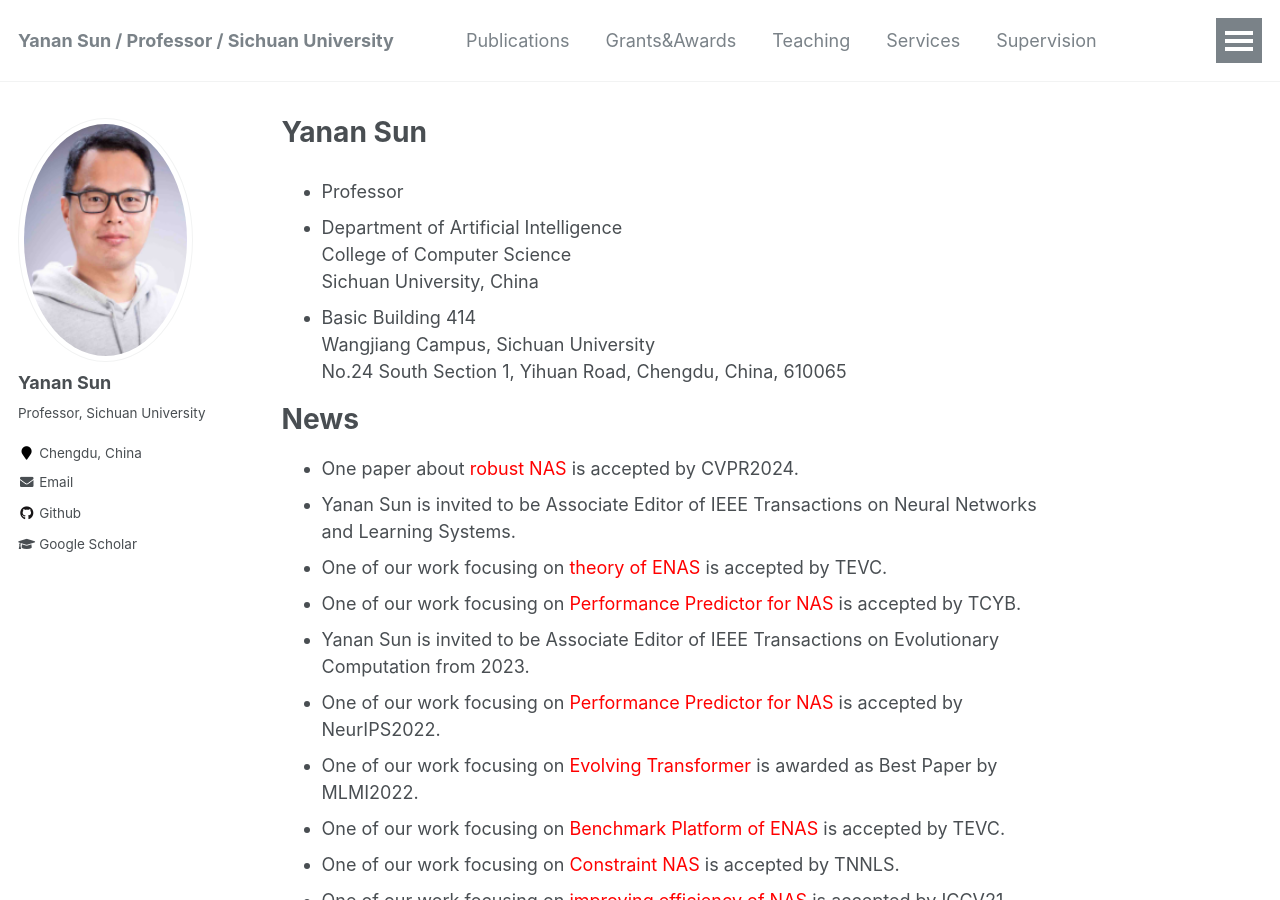
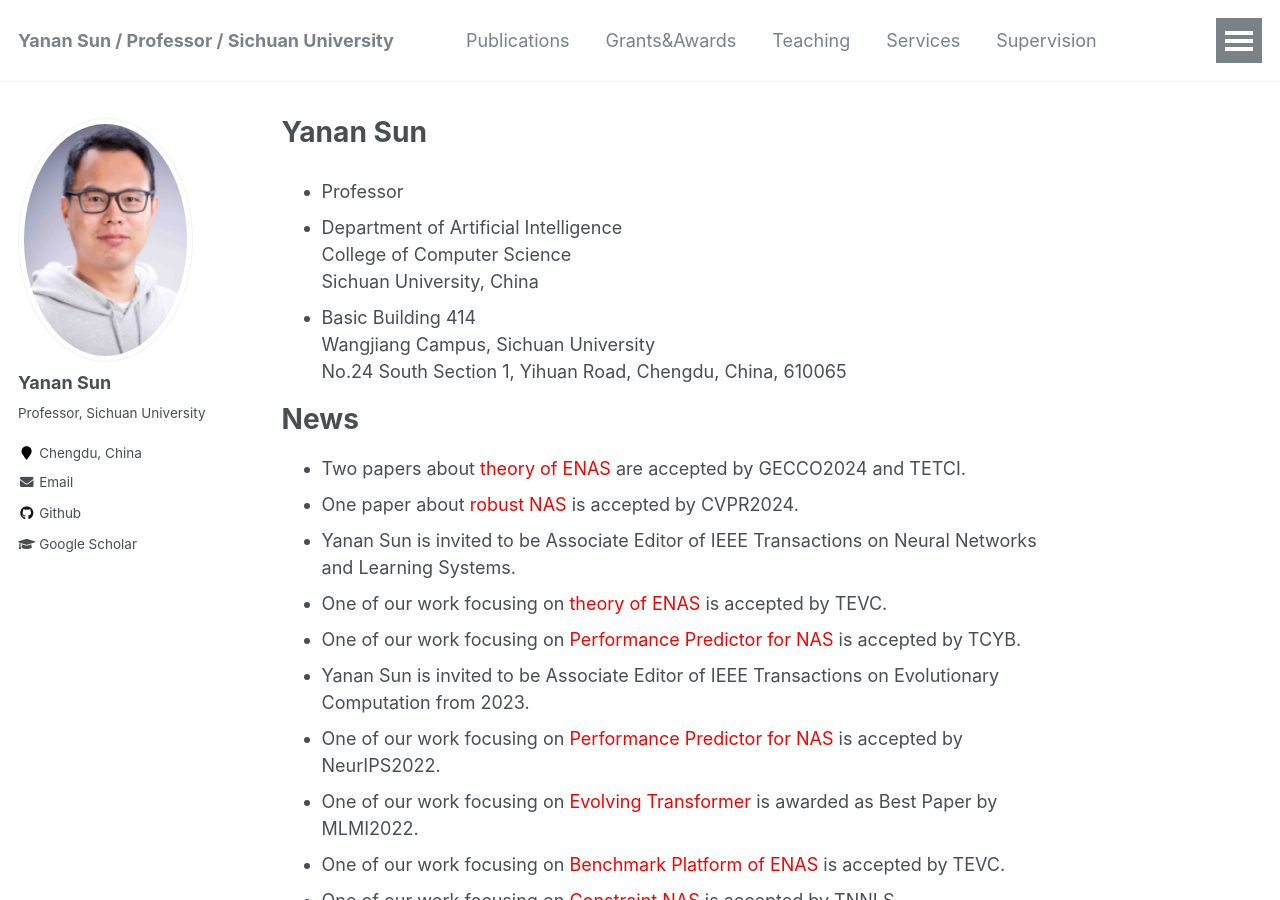
Before and after one commit to yn-sun/yn-sun.github.io, a Jekyll site: the page built from _pages/about.md, in a window 1280 px wide and 900 px high. Built offline with Jekyll 4.4.1, drawn with Linux system fonts in a browser that asks for light colours; comment, search, counter and statistics services are not loaded.

Commit message:
Update about.md

```diff
--- a/_pages/about.md
+++ b/_pages/about.md
@@ -18,6 +18,7 @@ No.24 South Section 1, Yihuan Road, Chengdu, China, 610065
 
 News
 ======
+* Two papers about <span style="color: #FF0000">theory of ENAS</span> are accepted by GECCO2024 and TETCI.
 * One paper about <span style="color: #FF0000">robust NAS</span> is accepted by CVPR2024.
 * Yanan Sun is invited to be Associate Editor of IEEE Transactions on Neural Networks and Learning Systems.
 * One of our work focusing on <span style="color: #FF0000">theory of ENAS</span> is accepted by TEVC.
```
